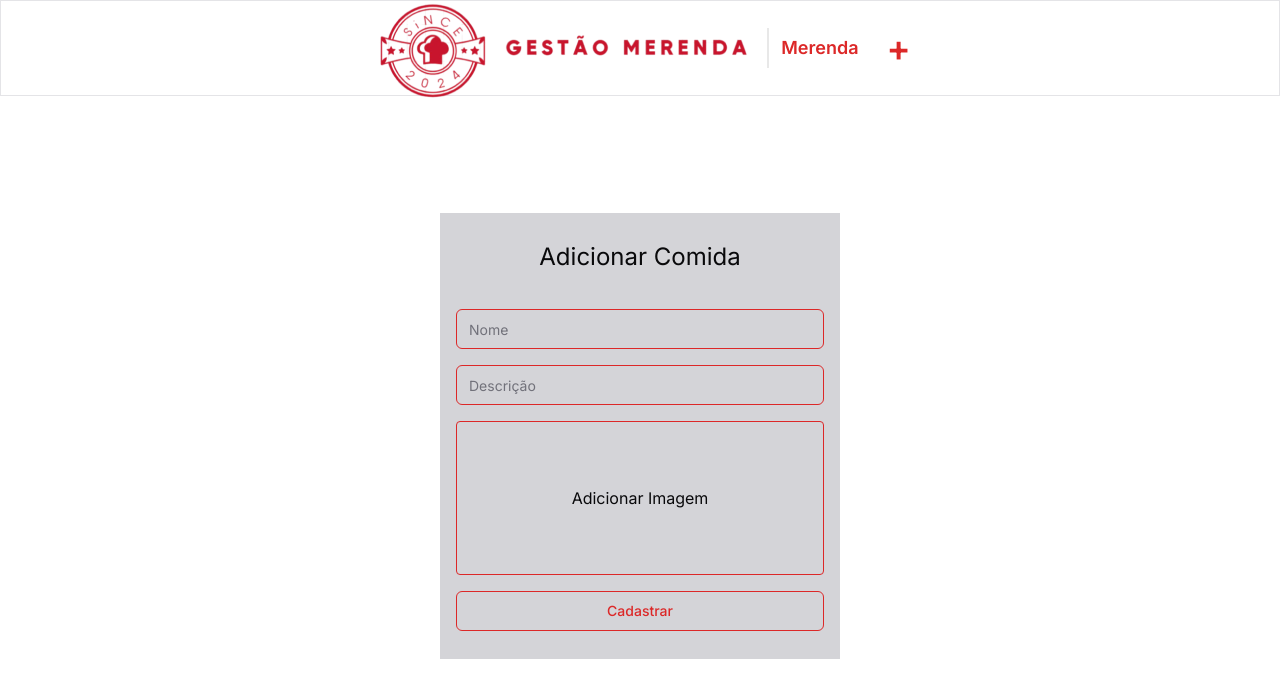
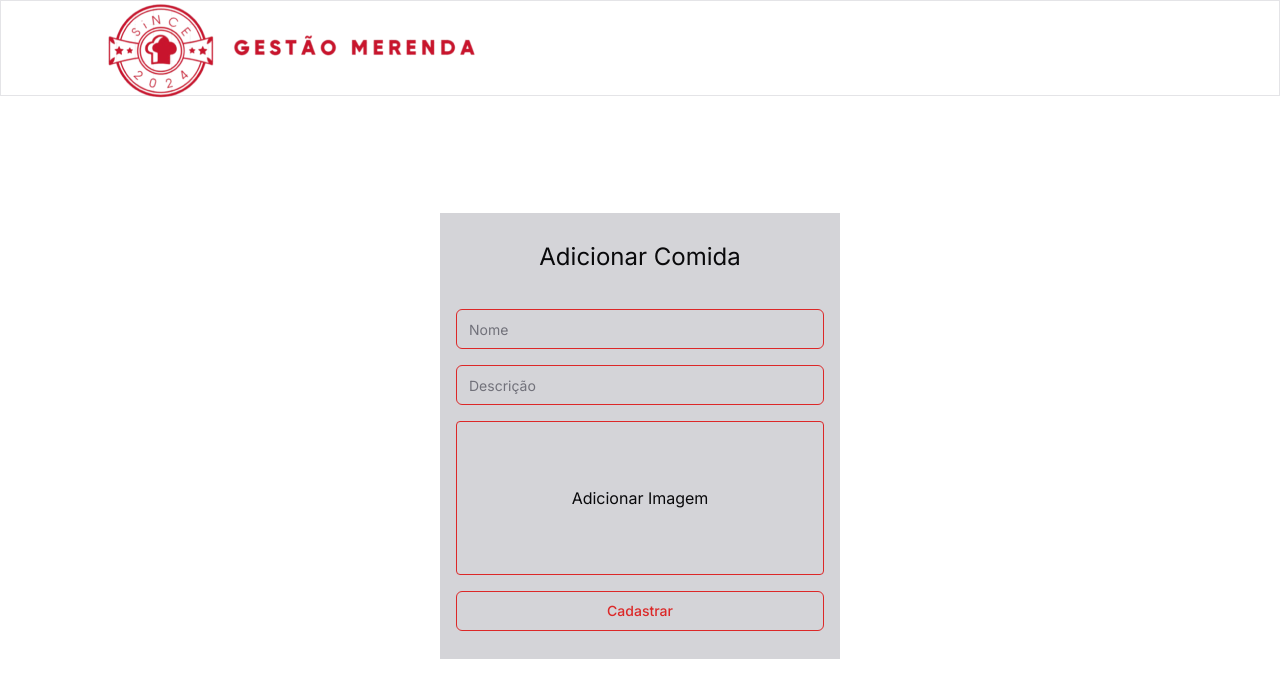
Before and after one commit to 1Edum/Merenda, a Next.js app in the folder frontend/: page /kitchen/inserir in a window 1280 px wide. Shown: the top 698 px of the page. Built offline with nearby package versions, Linux system fonts and the light colour scheme.

Commit message:
feat: updating in header component

```diff
--- a/frontend/app/_components/header.tsx
+++ b/frontend/app/_components/header.tsx
@@ -1,32 +1,54 @@
-import React from 'react'
+"use client";
+
+import React, { useState } from "react";
 import Image from "next/image";
-import Link from 'next/link';
+import Link from "next/link"; // Certifique-se de importar Link
+import { Close, Open } from "./menu";
 
-interface HeaderProps{
-  icon?: string
+interface LinkItem {
+  name: string;
+  link: string;
 }
 
-export default function Header({icon}: HeaderProps) {
+interface HeaderProps {
+  menu: boolean;
+  links?: LinkItem[]; // Prop opcional
+}
+
+export default function Header({ menu, links = [] }: HeaderProps) {
+  // Valor padrão como array vazio
+  const [open, setOpen] = useState(false);
+
+  const toggleMenu = () => {
+    setOpen(!open);
+  };
+
   return (
-    <header className='flex items-center justify-center gap-3 border border-b h-[12vh]'>
+    <header className="flex items-center justify-between lg:px-24 px-5 border border-b h-[12vh]">
       <Image
         src="/logo.png"
         alt="Logo Gestão Merenda"
         className="md:w-auto md:h-auto w-48"
         width={220}
         height={24}
-              priority
-            />
-            <div className='w-[2px] bg-secondary h-10 my-4' />
-        <h2 className='text-primary font-semibold text-lg'>
-            Merenda
-        </h2>
-        <Link href={"/kitchen/inserir"}>
-        <div className='text-primary font-semibold text-4xl ml-4'>
-          {icon}
+        priority />
+      {menu && (
+        <div>
+          <ul
+            className={`flex flex-col md:flex-row md:text-base text-primary text-2xl absolute text-justify md:static bg-white top-[86px] right-0 z-10 transition-all duration-500 ease-in ${
+              open ? "" : "hidden md:flex"}`}>
+            {links.length > 0 ? (
+              links.map((link) => (
+                <li key={link.name} className="border md:border-none p-5 md:p-3 text-base">
+                  <Link href={link.link}>{link.name}</Link>
+                </li>
+              ))) : (
+              <li className="p-5 text-base">teste</li>)}
+          </ul>
+          <div onClick={toggleMenu} className="md:hidden z-20">
+            {open ? <Close /> : <Open />}
           </div>
-
-        </Link>
+        </div>)}
     </header>
-  )
+  );
 }
```
Lines whose indentation alone changed are shown as unchanged.
